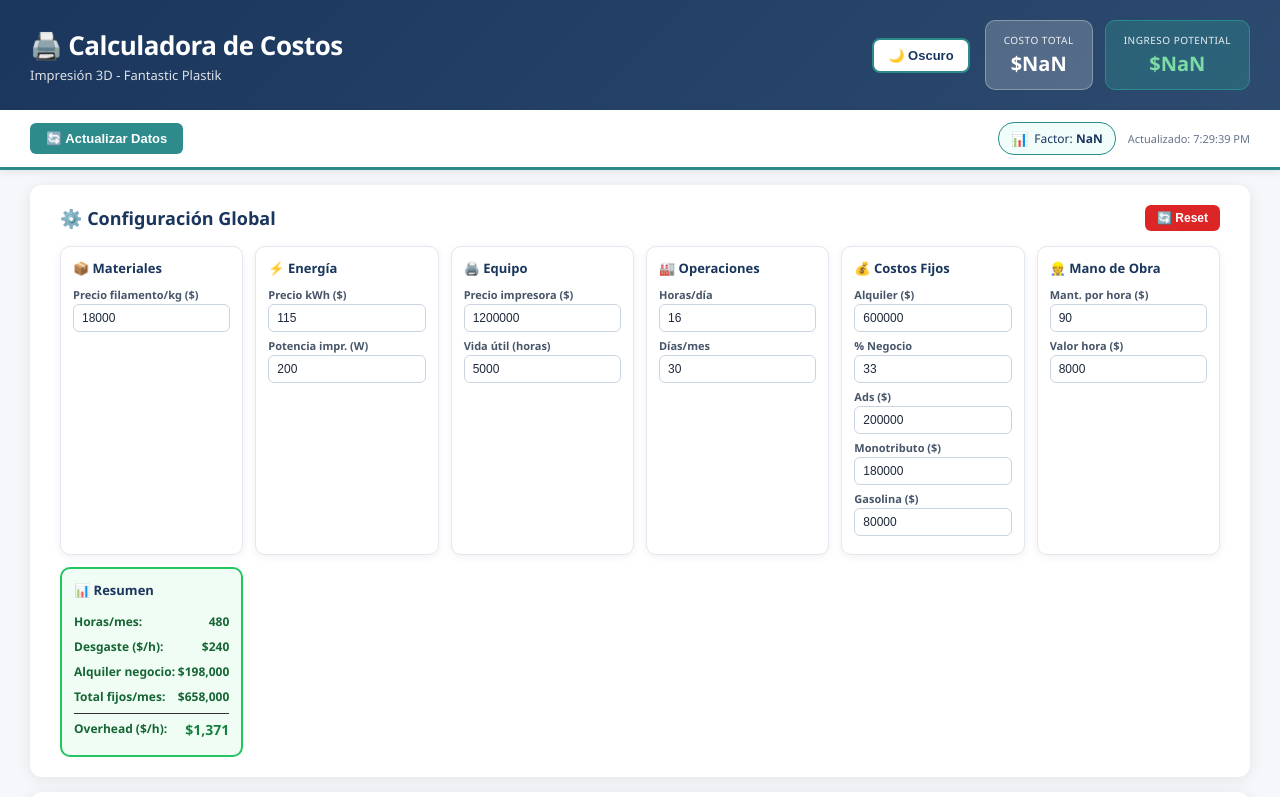
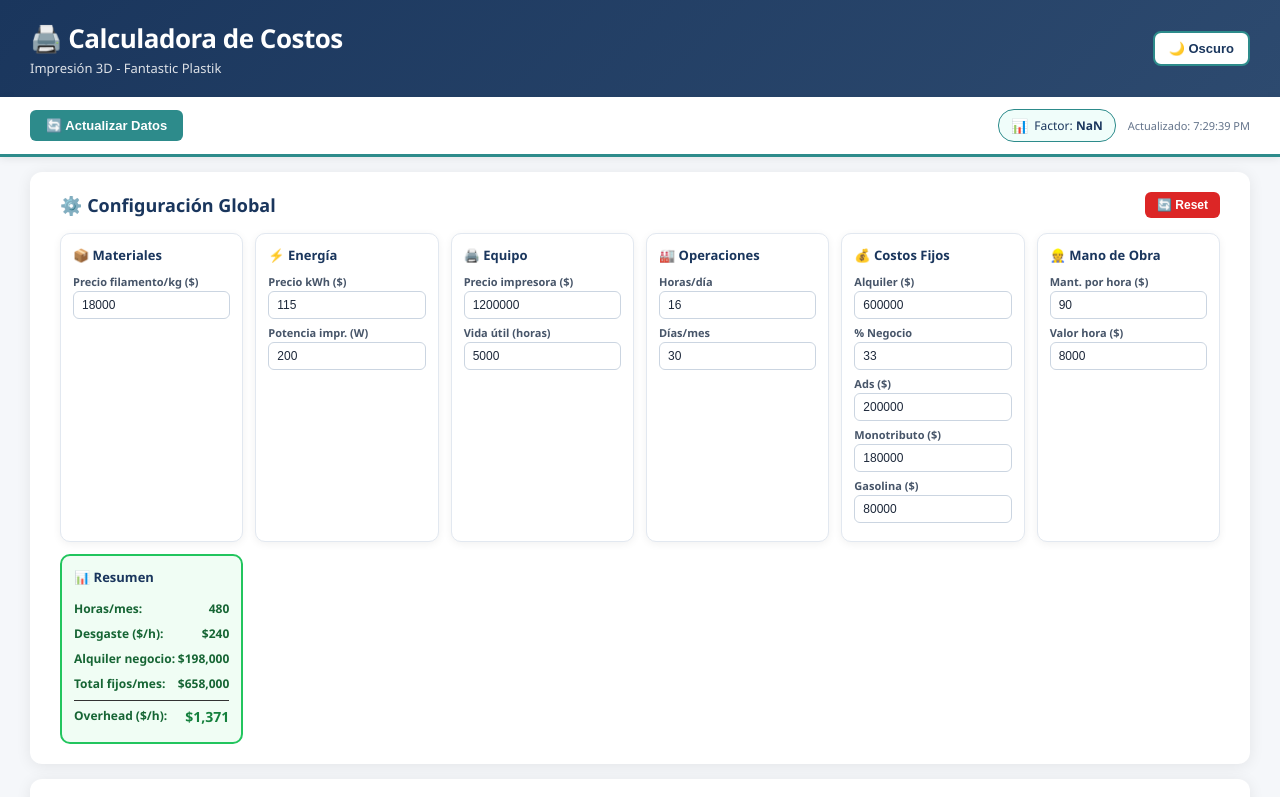
Before and after one commit to JerryblackVe/calculadora-3d, a Next.js app: page / in a window 1280 px wide. Shown: the top 797 px of the page. Built offline with nearby package versions, Linux system fonts and the light colour scheme; no server answers; the database is empty.

Commit message:
fix: remove summary cards from header

```diff
--- a/pages/index.js
+++ b/pages/index.js
@@ -169,16 +169,6 @@ export default function Home() {
           <button onClick={() => setDarkMode(!darkMode)} style={{...styles.themeToggle, ...theme.themeToggle}}>
             {darkMode ? '☀️ Claro' : '🌙 Oscuro'}
           </button>
-          <div style={styles.headerStats}>
-            <div style={{...styles.statCard, ...theme.statCard}}>
-              <span style={{...styles.statLabel, ...theme.statLabel}}>Costo Total</span>
-              <span style={{...styles.statValue, ...theme.statValue}}>${Math.round(costoTotalGeneral).toLocaleString()}</span>
-            </div>
-            <div style={{...styles.statCard, ...styles.statCardHighlight, ...theme.statCardHighlight}}>
-              <span style={{...styles.statLabel, ...theme.statLabel}}>Ingreso Potential</span>
-              <span style={{...styles.statValueGreen, ...theme.statValueGreen}}>${Math.round(precioTotalGeneral).toLocaleString()}</span>
-            </div>
-          </div>
         </div>
       </header>
 
```
